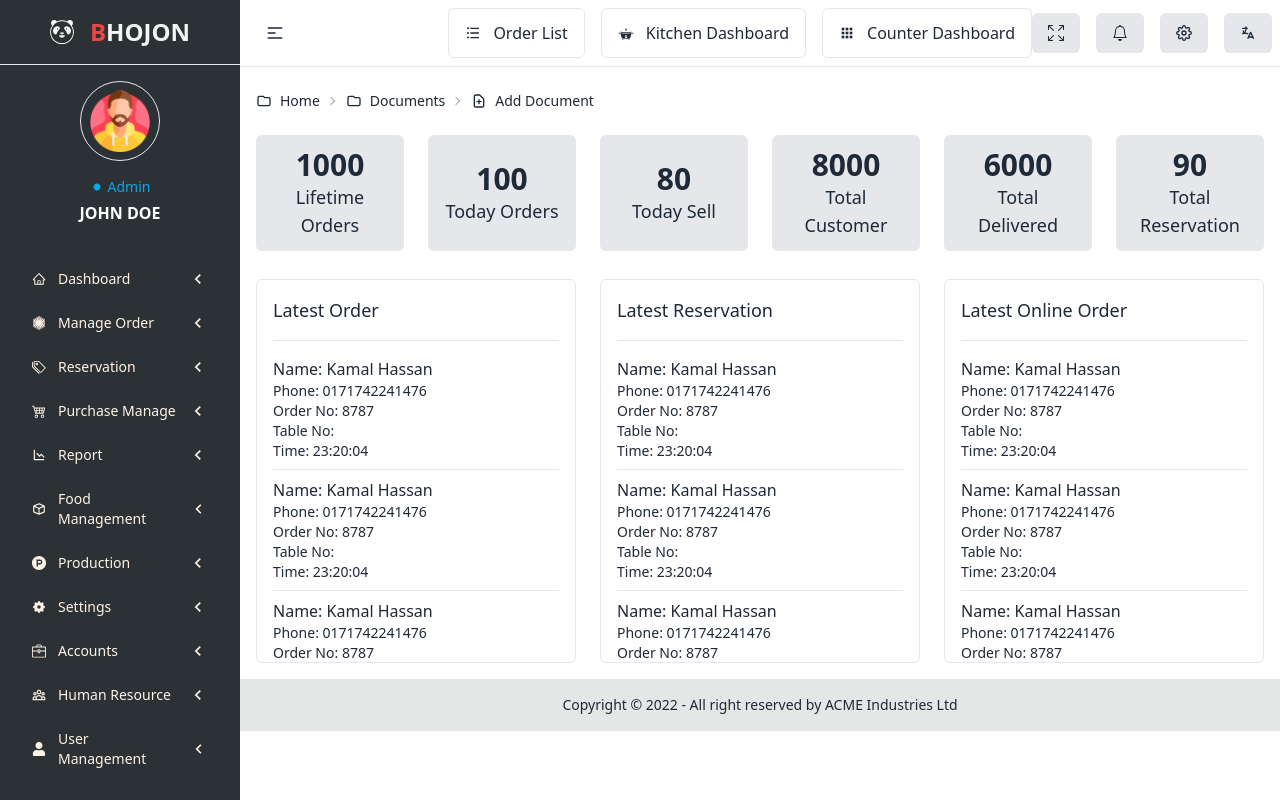
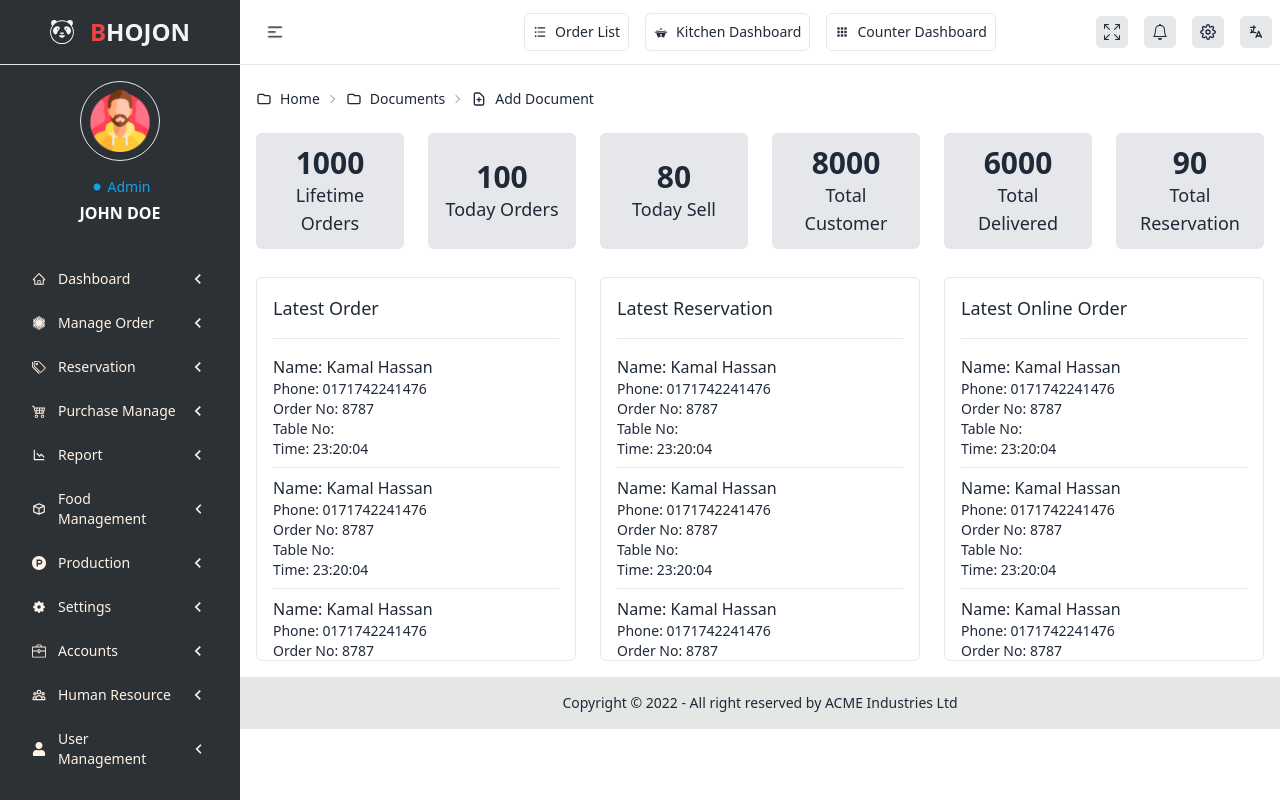
Before and after one commit to nDevers/Bhojon, a React (Create React App) app: page /dashboard in a window 1280 px wide. Built offline with nearby package versions, Linux system fonts and the light colour scheme.

Commit message:
dashboard navbar

```diff
--- a/src/pages/dashboard/dashboard.js
+++ b/src/pages/dashboard/dashboard.js
@@ -136,8 +136,63 @@ const Dashboard = () => {
                 <input id="sidebar" type="checkbox" className="drawer-toggle" />
                 <div className="drawer-content flex flex-col scroll-smooth scrollbar-thin scrollbar-thumb-gray-400 overflow-y-auto">
                     <navbar className="navbar sticky top-0 z-50 bg-base-100 border-b">
+                        {/* navbar left */}
                         <div className="navbar-start">
-                            <div className="dropdown">
+                            <div className='flex lg:hidden gap-x-3 items-center justify-center text-xl md:text-2xl lg:text-2xl text-center text-black font-semibold font-mono uppercase pl-4'>
+                                <SiFoodpanda />
+                                <h1><span className='text-red-500'>B</span>hojon</h1>
+                            </div>
+
+                            <label
+                                tabIndex={0}
+                                className="btn btn-ghost hidden lg:flex"
+                            >
+                                <svg
+                                    xmlns="http://www.w3.org/2000/svg"
+                                    className="h-5 w-5"
+                                    fill="none"
+                                    viewBox="0 0 24 24"
+                                    stroke="currentColor"
+                                >
+                                    <path
+                                        strokeLinecap="round"
+                                        strokeLinejoin="round"
+                                        strokeWidth="2"
+                                        d="M4 6h16M4 12h8m-8 6h16"
+                                    />
+                                </svg>
+                            </label>
+                        </div>
+
+                        {/* navbar middle */}
+                        <div className="navbar-center hidden lg:flex">
+                            <ul className="menu menu-horizontal gap-x-4 text-sm">
+                                {
+                                    navbarMiddle.map(navbarItems =>
+                                        <Link to={navbarItems.link} key={navbarItems.link} className='border rounded-md p-1 md:p-2 lg:p-2'>
+                                            <span className="flex items-center gap-x-2">
+                                                {navbarItems?.icon}
+                                                {navbarItems.name}
+                                            </span>
+                                        </Link>)
+                                }
+                            </ul>
+                        </div>
+
+                        {/* navbar right */}
+                        <div className="navbar-end">
+                            <ul className="menu menu-horizontal gap-x-4 hidden lg:flex">
+                                {
+                                    navbarRight.map(navbarItems =>
+                                        <Link to={navbarItems.link} key={navbarItems.link} className='bg-gray-200 p-1 md:p-2 lg:p-2 rounded-md'>
+                                            <Link>{navbarItems.icon}</Link>
+                                        </Link>)
+                                }
+                            </ul>
+
+
+                            {/* mobile navbar */}
+                            <div className="dropdown dropdown-end">
                                 <label tabIndex={0} className="btn btn-ghost lg:hidden">
                                     <svg
                                         xmlns="http://www.w3.org/2000/svg"
@@ -156,65 +211,39 @@ const Dashboard = () => {
                                 </label>
                                 <ul
                                     tabIndex={0}
-                                    className="menu menu-compact dropdown-content mt-3 p-2 shadow bg-base-100 rounded-box w-52"
+                                    className="menu menu-compact dropdown-content mt-2 md:mt-3 lg:mt-3 shadow bg-base-100 rounded-box w-52"
                                 >
                                     {
-                                        navbarRight.map(navbarItems => <li key={navbarItems.link} className='bg-gray-200 rounded-md'><Link to={navbarItems.link}>{navbarItems.icon}</Link></li>)
+                                        sideMenus.map(sideMenu =>
+                                            <li key={sideMenu?.link}>
+                                                {
+                                                    <Link className='flex items-center justify-between' to={sideMenu?.link}>
+                                                        <span className='flex items-center justify-end'>
+                                                            <span className='mr-3'>{sideMenu?.icon}</span>{sideMenu?.name}
+                                                        </span>
+                                                        <MdKeyboardArrowLeft className='text-xl' />
+                                                    </Link>
+                                                }
+                                            </li>
+                                        )
                                     }
                                     {
                                         navbarMiddle.map(navbarItems =>
-                                            <li key={navbarItems.link} className='border rounded-md'>
-                                                <Link to={navbarItems.link}>
-                                                    <span>{navbarItems?.icon}</span>
-                                                    {navbarItems.name}
-                                                </Link>
-                                            </li>)
+                                            <li li key={navbarItems?.link}>
+                                                {
+                                                    <Link className='flex items-center justify-between' to={navbarItems?.link}>
+                                                        <span className='flex items-center justify-end gap-x-3'>
+                                                            {navbarItems?.icon}
+                                                            {navbarItems?.name}
+                                                        </span>
+                                                        <MdKeyboardArrowLeft className='text-xl' />
+                                                    </Link>
+                                                }
+                                            </li>
+                                        )
                                     }
                                 </ul>
                             </div>
-                            <label
-                                htmlFor="sidebar"
-                                tabIndex={0}
-                                className="btn btn-ghost"
-                            >
-                                <svg
-                                    xmlns="http://www.w3.org/2000/svg"
-                                    className="h-5 w-5"
-                                    fill="none"
-                                    viewBox="0 0 24 24"
-                                    stroke="currentColor"
-                                >
-                                    <path
-                                        strokeLinecap="round"
-                                        strokeLinejoin="round"
-                                        strokeWidth="2"
-                                        d="M4 6h16M4 12h8m-8 6h16"
-                                    />
-                                </svg>
-                            </label>
-                        </div>
-                        <div className="navbar-center hidden lg:flex">
-                            <ul className="menu menu-horizontal p-0 gap-x-4">
-                                {
-                                    navbarMiddle.map(navbarItems =>
-                                        <li key={navbarItems.link} className='border rounded-md'>
-                                            <Link to={navbarItems.link}>
-                                                <span>{navbarItems?.icon}</span>
-                                                {navbarItems.name}
-                                            </Link>
-                                        </li>)
-                                }
-                            </ul>
-                        </div>
-                        <div className="navbar-end">
-                            <ul className="menu menu-horizontal p-0 gap-x-4">
-                                {
-                                    navbarRight.map(navbarItems =>
-                                        <li key={navbarItems.link} className='bg-gray-200 rounded-md'>
-                                            <Link to={navbarItems.link}>{navbarItems.icon}</Link>
-                                        </li>)
-                                }
-                            </ul>
                         </div>
                     </navbar>
 
@@ -342,8 +371,8 @@ const Dashboard = () => {
                         </ul>
                     </div>
                 </div>
-            </div>
-        </div>
+            </div >
+        </div >
     );
 };
 
```
